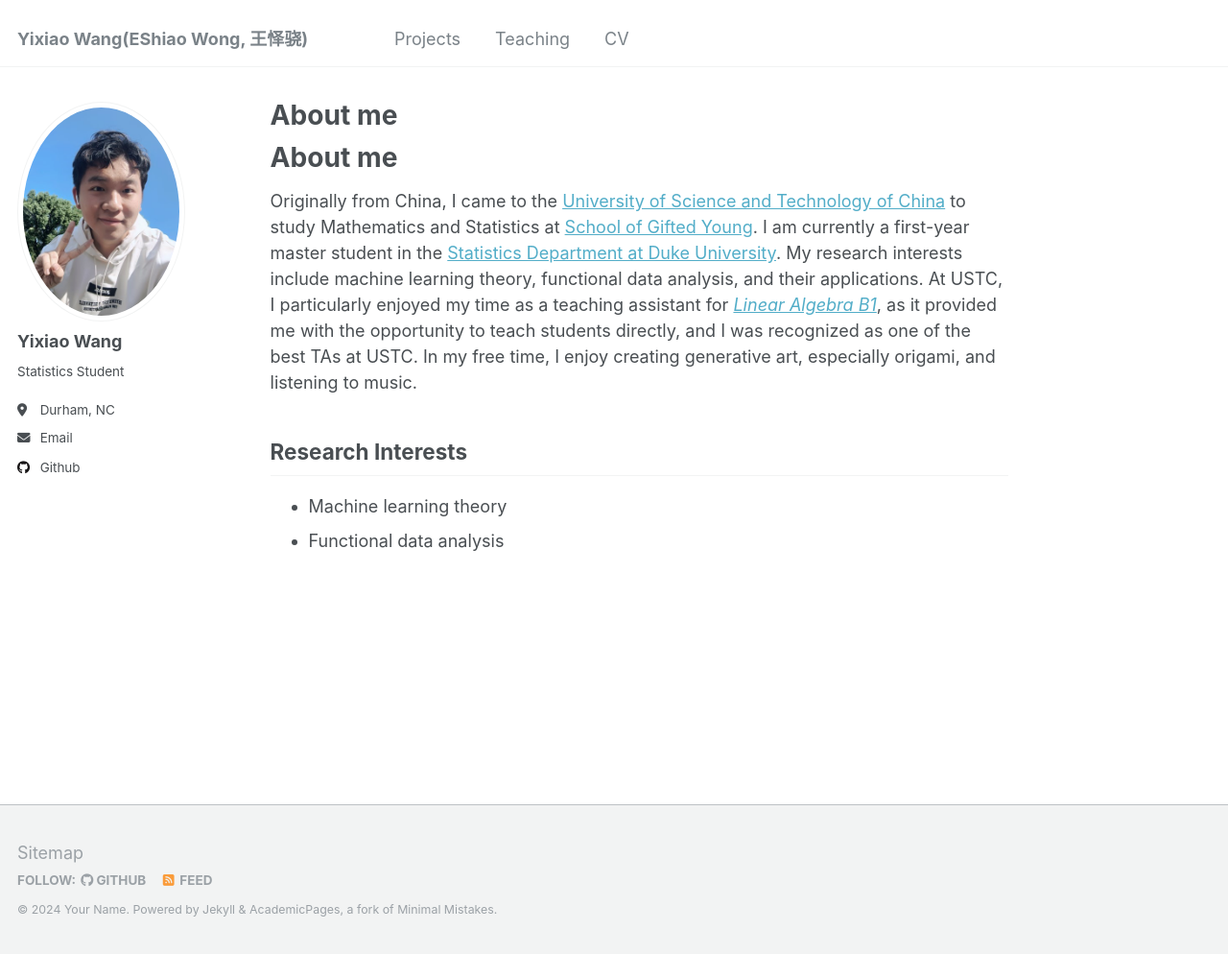
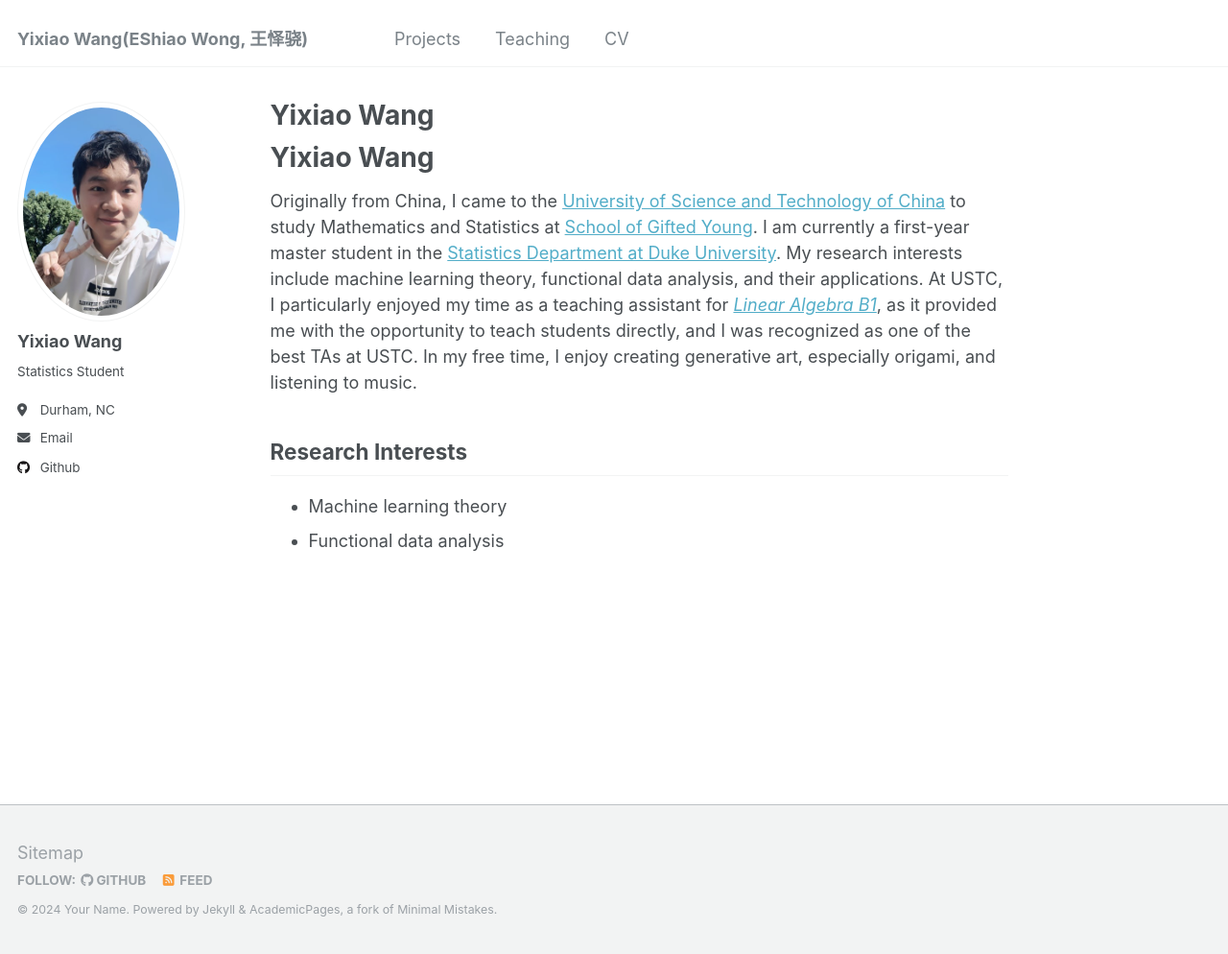
Before and after one commit to Yixiao-Wang-Stats/Yixiao-Wang-Stats.github.io, a Jekyll site: the page built from _pages/about.md, in a window 1280 px wide and 994 px high. Shown: the whole window at 96% size. Built offline with Jekyll 4.4.1, drawn with Linux system fonts in a browser that asks for light colours; nearby versions of some CDN libraries; library files that are not in the unit come from our copies; a script that is not in the unit is left out; our own code applies the rules of GitHub Pages for plain Markdown files.

Commit message:
Update about.md

```diff
--- a/_pages/about.md
+++ b/_pages/about.md
@@ -9,7 +9,7 @@
   - /about.html
 ---
 
-About me
+Yixiao Wang
 ======
 Originally from China, I came to the [University of Science and Technology of China](https://en.ustc.edu.cn/) to study Mathematics and Statistics at [School of Gifted Young](https://en.scgy.ustc.edu.cn/). I am currently a first-year master student in the [Statistics Department at Duke University](https://stat.duke.edu/). My research interests include machine learning theory, functional data analysis, and their applications. At USTC, I particularly enjoyed my time as a teaching assistant for *[Linear Algebra B1](https://yixiao-wang-stats.github.io/teaching/2023-Spring-MATH1009-Linear-Algebra-B1)*, as it provided me with the opportunity to teach students directly, and I was recognized as one of the best TAs at USTC. In my free time, I enjoy creating generative art, especially origami, and listening to music.
 
```
